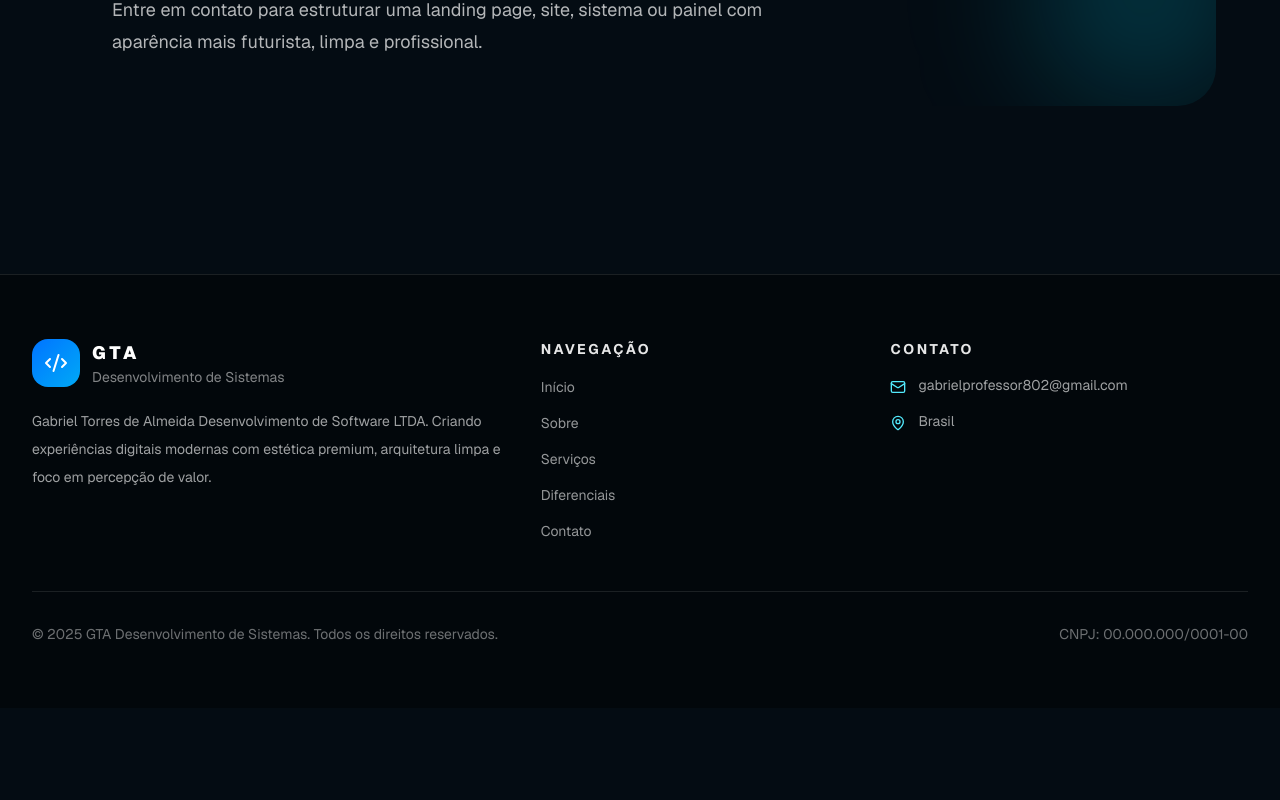
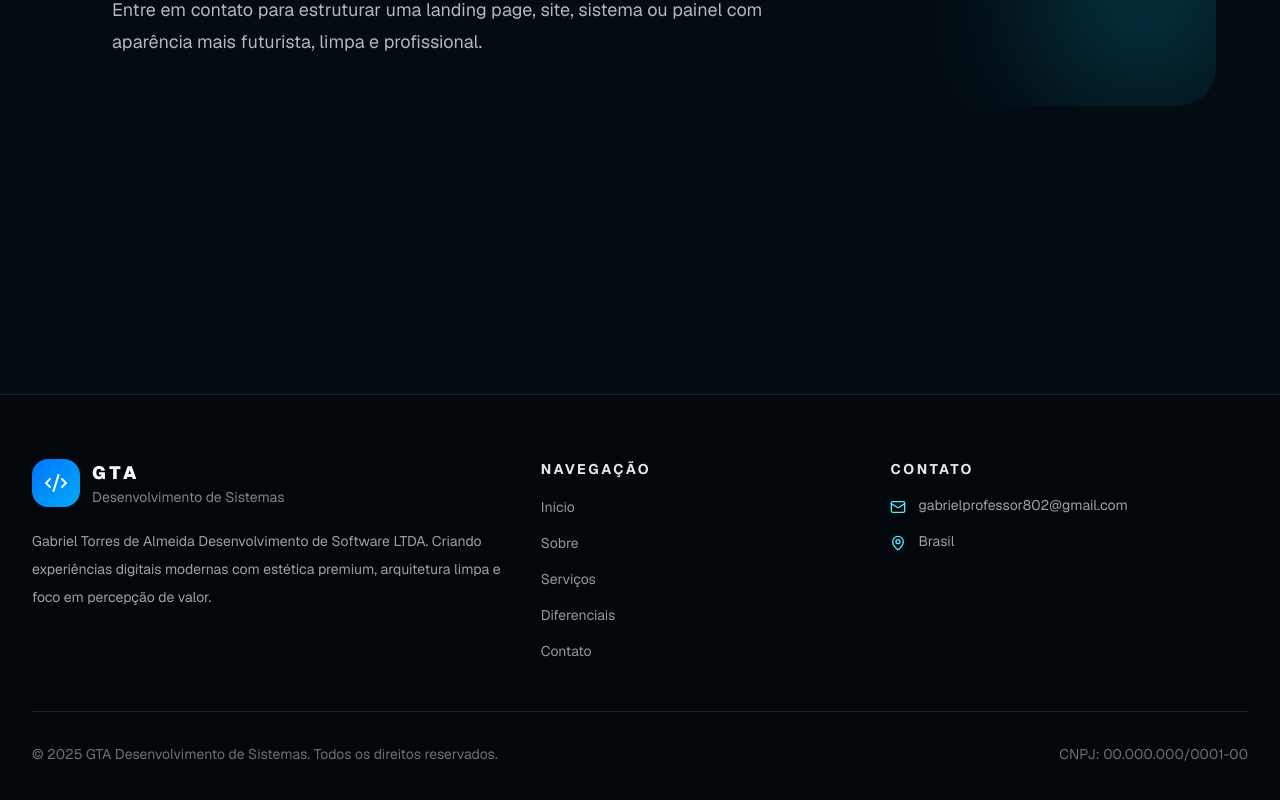
Before and after one commit to GabrielTorresDev95/gta-site, a Next.js app: page / in a window 1280 px wide. Shown: the part 5487-6287 px from the top of the page. Before the commit the page ends 6235 px from the top, so only its background shows below. Built offline with nearby package versions, Linux system fonts and the light colour scheme.

Commit message:
add Adbanner component

```diff
--- a/components/AdBanner.tsx
+++ b/components/AdBanner.tsx
@@ -18,10 +18,14 @@ export default function AdBanner() {
   }, [])
 
   return (
-    <div className="mt-10">
+    <div className="mt-10 flex justify-center px-4">
       <ins
         className="adsbygoogle"
-        style={{ display: 'block' }}
+        style={{
+          display: 'block',
+          minHeight: '120px', // 👈 ESSENCIAL
+          width: '100%',
+        }}
         data-ad-client="ca-pub-9143074734471145"
         data-ad-slot="3478915894"
         data-ad-format="auto"
```
